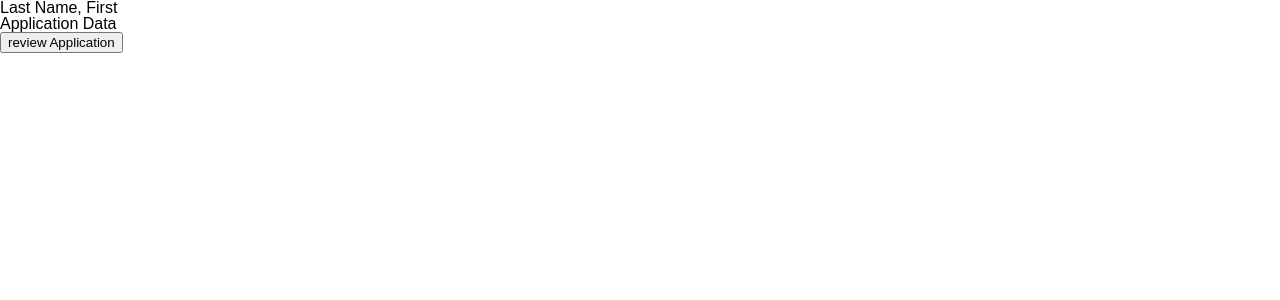
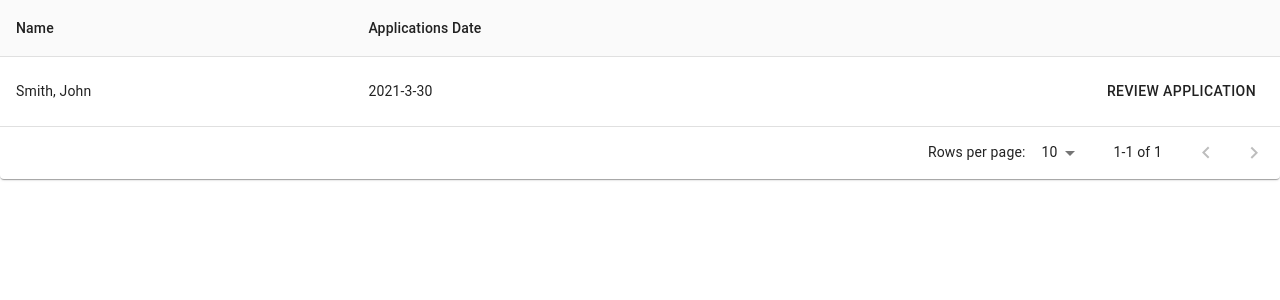
Before and after one commit to diglit/volunteer-toronto-volunteer-drivers-app, a Next.js app in the folder web-client/: page /volunteer-toronto/applications in a window 1280 px wide. Shown: the top 300 px of the page. Built offline with nearby package versions, Linux system fonts and the light colour scheme.

Commit message:
create application list table

```diff
--- a/web-client/package.json
+++ b/web-client/package.json
@@ -19,6 +19,7 @@
   "dependencies": {
     "@hookform/resolvers": "^2.0.0-rc.1",
     "@material-ui/core": "^4.11.2",
+    "@material-ui/data-grid": "*",
     "@material-ui/icons": "^4.11.2",
     "@netlify/plugin-nextjs": "^1.1.3",
     "@reduxjs/toolkit": "^1.5.0",
--- a/web-client/src/shared/components/driver-applications/ApplicationList/index.tsx
+++ b/web-client/src/shared/components/driver-applications/ApplicationList/index.tsx
@@ -2,18 +2,112 @@ import React from 'react';
 import { useSelector } from 'react-redux';
 import { RootState } from 'shared/redux';
 
+import {
+    Table, TableBody, TableHead, TableCell, TableContainer, TableRow, Paper, TablePagination,
+    Button
+} from '@material-ui/core'
+import { makeStyles } from '@material-ui/core/styles';
+
+interface Column {
+    field: 'name' | 'applicationDate' | 'review';
+    label: string;
+    minWidth?: number;
+    align?: 'right';
+    format?: (value: number) => string;
+}
+const useStyles = makeStyles({
+    root: {
+        width: '100%',
+    },
+    container: {
+        maxHeight: 440,
+    },
+});
+
+const columns: Column[] = [
+    { field: 'name', label: 'Name', minWidth: 130 },
+    { field: 'applicationDate', label: 'Applications Date', minWidth: 130 },
+    { field: 'review', label: '', minWidth: 160, },
+];
+
 const ApplicationList = (): React.ReactElement => {
+    const classes = useStyles();
+
+    const handleChangePage = (event: unknown, newPage: number) => {
+        setPage(newPage);
+    };
+
+    const handleChangeRowsPerPage = (event: React.ChangeEvent<HTMLInputElement>) => {
+        setRowsPerPage(+event.target.value);
+        setPage(0);
+    };
+
+
+
+    const [page, setPage] = React.useState(0);
+    const [rowsPerPage, setRowsPerPage] = React.useState(10);
+
+
     // TODO: get all applications
-    const Applications = useSelector((state: RootState) => state.driverApplication);
+    const applications = useSelector((state: RootState) => state.driverApplication);
     // TODO: handleClick: update viewed, get application by id, go to route
-    console.log(Applications);
+    console.log(applications);
+
+    const rows = applications.map(a => {
+        return {
+            id: a.id,
+            name: `${a.application.lastName}, ${a.application.firstName}`,
+            applicationDate: a.applicationDate
+        }
+    });
 
     return (
         <>
-            {/* TODO: map applications data into the table rows */}
-            <div>Last Name, First</div>
-            <div>Application Data</div>
-            <button>review Application</button>
+            <Paper className={classes.root}>
+                <TableContainer className={classes.container}>
+                    <Table stickyHeader aria-label="sticky table">
+                        <TableHead>
+                            <TableRow>
+                                {columns.map((column) => (
+                                    <TableCell
+                                        key={column.field}
+                                        align={column.align}
+                                        style={{ minWidth: column.minWidth }}
+                                    >
+                                        {column.label}
+                                    </TableCell>
+                                ))}
+                            </TableRow>
+                        </TableHead>
+                        <TableBody>
+                            {rows.slice(page * rowsPerPage, page * rowsPerPage + rowsPerPage).map((row) => {
+                                return (
+                                    <TableRow hover role="checkbox" tabIndex={-1} key={row.id}>
+                                        <TableCell key='name' align='left'>
+                                            {row['name']}
+                                        </TableCell>
+                                        <TableCell key='applicationDate' align='left'>
+                                            {row['applicationDate']}
+                                        </TableCell>
+                                        <TableCell key='review' align='right'>
+                                            <Button>Review Application</Button>
+                                        </TableCell>
+                                    </TableRow>
+                                );
+                            })}
+                        </TableBody>
+                    </Table>
+                </TableContainer>
+                <TablePagination
+                    rowsPerPageOptions={[10, 25, 100]}
+                    component="div"
+                    count={rows.length}
+                    rowsPerPage={rowsPerPage}
+                    page={page}
+                    onChangePage={handleChangePage}
+                    onChangeRowsPerPage={handleChangeRowsPerPage}
+                />
+            </Paper>
         </>
     )
 }
--- a/web-client/src/shared/redux/driverApplications/index.ts
+++ b/web-client/src/shared/redux/driverApplications/index.ts
@@ -3,23 +3,28 @@ import {
     PayloadAction
 } from '@reduxjs/toolkit';
 
-// TODO: combine data from driver registeration
-
 export interface AppListItem {
     id: number,
-    lastName: string,
-    firstName: string,
+    application: {
+        //TODO: combine data from driver registeration
+        lastName: string,
+        firstName: string,
+    },
     viewed: boolean,
     approved: boolean,
+    applicationDate: '2021-3-30',
 }
 
 export const mockApplicationList: AppListItem[] = [
     {
         id: 5664,
-        lastName: 'Smith',
-        firstName: 'John',
+        application: {
+            lastName: 'Smith',
+            firstName: 'John',
+        },
         viewed: false,
-        approved: false
+        approved: false,
+        applicationDate: '2021-3-30'
     },
 ]
 
```
Also changed, not shown: 1 other file (tests, documents, lock files or other folders).
